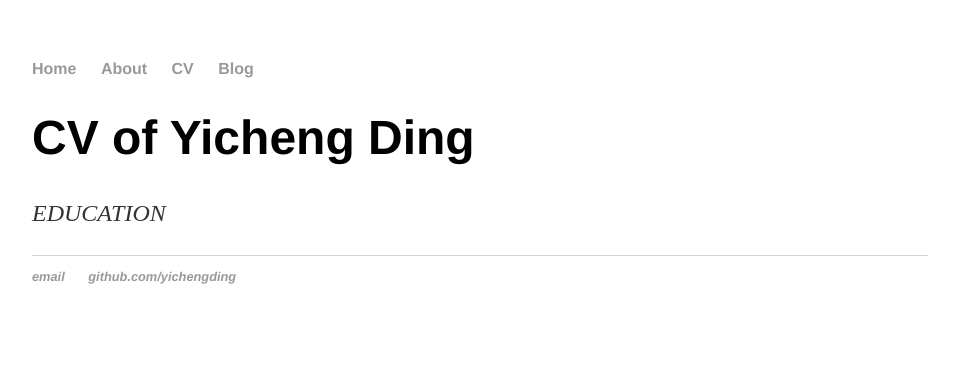
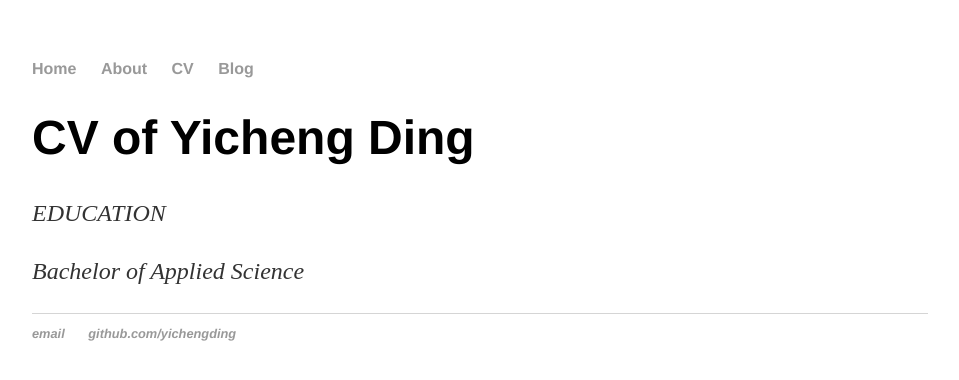
Before and after one commit to YichengDing0106/YichengDing0106.github.io, a Jekyll site: the page built from cv/index.html, in a window 1280 px wide. Shown: the top 380 px of the page, without its empty margins (160-1119 px from the left). Built offline with Jekyll 4.4.1, drawn with Linux system fonts in a browser that asks for light colours.

Commit message:
Update index.html

```diff
--- a/cv/index.html
+++ b/cv/index.html
@@ -4,3 +4,4 @@ title: CV of Yicheng Ding
 ---
   <h1>{{ page.title }}</h1>
   <p> <em>EDUCATION<em> <p>
+  <p> <em>Bachelor of Applied Science<em> <p>
```
